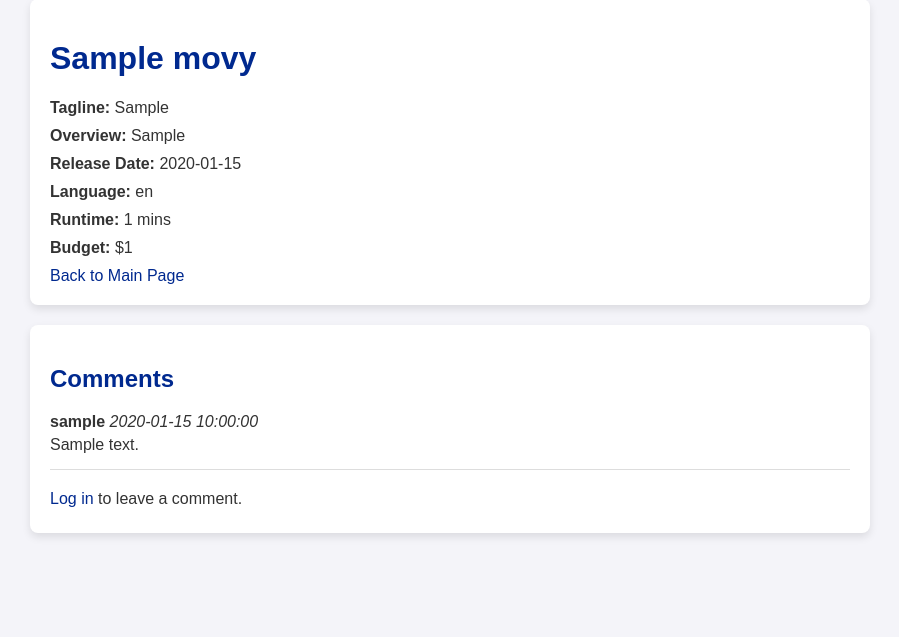
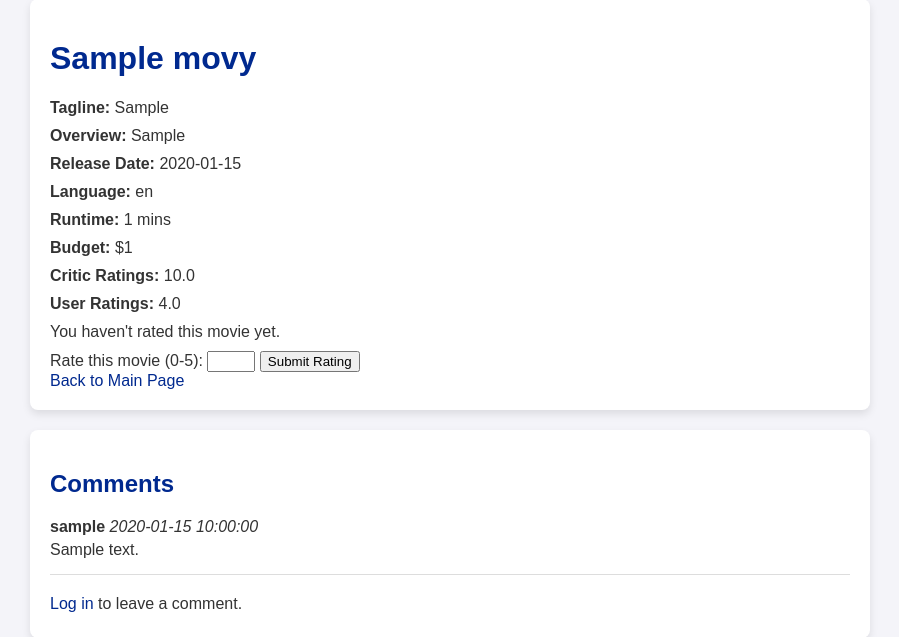
Before and after one commit to fuweiyu/Film-Cataloging-System-DBS-, a Flask app: page /movie/1 in a window 1280 px wide. Shown: the part 111-748 px from the top of the page, without its empty margins (190-1089 px from the left). Run offline with Flask 3, Linux system fonts and the light colour scheme; tables that the repository leaves empty hold one stand-in row (values such as "Sample post").

Commit message:
-Implemented the 'user rating system' on the movie pages (Still has a bug, it shouldn't appear when using guest user) -Modified the movie.html and main.py for that purpose -added 'rate' route -'home' route now pass more parameters associated with those functionalities

```diff
--- a/main.py
+++ b/main.py
@@ -315,6 +315,57 @@ def search():
 
     return render_template("search.html", query=query, search_results=combined_results, title_matches=title_matches, keyword_matches=keyword_matches, is_logged_in=is_logged_in, username=username)
 
+
+#This part was written by FRAN
+# ----------------------------------
+# MOVIE RATING / RATE DETAILS
+# ----------------------------------
+@app.route("/movie/<int:movie_id>/rate", methods=["POST"])
+def rate_movie(movie_id):
+    if 'user_id' not in session:
+        flash("You need to log in to rate a movie.", "warning")
+        return redirect(url_for('login', next=movie_id))
+
+    user_id = session['user_id']
+    try:
+        rating = int(request.form['rating'])
+        if not (0 <= rating <= 5):
+            raise ValueError("Invalid rating value.")
+
+        conn = get_db_connection()
+        cursor = conn.cursor(dictionary=True)
+
+        # Check if the user has already rated the movie
+        cursor.execute("""
+            SELECT rating FROM Ratings WHERE movieId = %s AND userId = %s
+        """, (movie_id, user_id))
+        existing_rating = cursor.fetchone()
+
+        if existing_rating:
+            # Update the rating
+            cursor.execute("""
+                UPDATE Ratings SET rating = %s WHERE movieId = %s AND userId = %s
+            """, (rating, movie_id, user_id))
+            flash("Your rating has been updated.", "success")
+        else:
+            # Insert a new rating
+            cursor.execute("""
+                INSERT INTO Ratings (movieId, userId, rating) VALUES (%s, %s, %s)
+            """, (movie_id, user_id, rating))
+            flash("Thank you for rating this movie!", "success")
+
+        conn.commit()
+    except ValueError:
+        flash("Please enter a valid rating (0-5).", "danger")
+    except Exception as e:
+        flash(f"An error occurred: {e}", "danger")
+    finally:
+        cursor.close()
+        conn.close()
+
+    return redirect(url_for('movie_detail', movie_id=movie_id))
+
+
 # ----------------------------------
 # MOVIE DETAILS
 # ----------------------------------
@@ -323,13 +374,14 @@ def movie_detail(movie_id):
     # Check if user is logged in
     is_logged_in = 'user_id' in session
     username = session.get('username')
+    user_id = session.get('user_id')  # This is repetitive
 
     conn = get_db_connection()
     cursor = conn.cursor(dictionary=True)
 
     # Fetch movie details
     cursor.execute("""
-        SELECT movieId, title, tagline, overview, releaseDate, language, runtime, budget
+        SELECT voteAverage, movieId, title, tagline, overview, releaseDate, language, runtime, budget
         FROM Movies
         WHERE movieId = %s
     """, (movie_id,))
@@ -340,6 +392,30 @@ def movie_detail(movie_id):
         conn.close()
         flash("Movie not found!", "danger")
         return redirect("/search")
+
+    #----------------------------------------RATING CHANGES (BEGIN)
+    # Fetch critic rating (voteAverage) from the movie data
+    average_rating = movie.get('voteAverage', 0)
+
+    # Calculate the average user rating for the movie
+    cursor.execute("""
+        SELECT AVG(rating) as user_rating_average
+        FROM Ratings
+        WHERE movieId = %s
+    """, (movie_id,))
+    user_ratings = cursor.fetchone()
+    user_rating_average = round(user_ratings['user_rating_average'], 2) if user_ratings and user_ratings['user_rating_average'] else 0
+
+    # Fetch user's rating (if logged in)
+    user_rating = None
+    if user_id:
+        cursor.execute("""
+            SELECT rating FROM Ratings WHERE movieId = %s AND userId = %s
+        """, (movie_id, user_id))
+        result = cursor.fetchone()
+        user_rating = result['rating'] if result else None
+    #------------------------------RATING CHANGES (END)
+
 
     # Handle comment submission
     if request.method == "POST":
@@ -383,7 +459,16 @@ def movie_detail(movie_id):
     cursor.close()
     conn.close()
 
-    return render_template("movie.html", movie=movie, comments=comments, is_logged_in=is_logged_in, username=username)
+    return render_template(
+        "movie.html",
+        movie=movie,
+        average_rating=average_rating,
+        user_rating_average=user_rating_average,
+        user_rating=user_rating,
+        comments=comments,
+        is_logged_in=is_logged_in,
+        username=username)
+
 # ----------------------------------
 # EDIT COMMENT
 # ----------------------------------
--- a/templates/movie.html
+++ b/templates/movie.html
@@ -240,6 +240,24 @@
             <p><span>Language:</span> {{ movie['language'] }}</p>
             <p><span>Runtime:</span> {{ movie['runtime'] }} mins</p>
             <p><span>Budget:</span> ${{ '{:,}'.format(movie['budget']) }}</p>
+            <p><span>Critic Ratings:</span> {{ average_rating }}</p>
+            <p><span>User Ratings:</span> {{ user_rating_average }}</p>
+
+            {% if user_rating %}
+            <p><span>Your Rating:</span> {{ user_rating }}</p>
+            <form method="POST" action="/movie/{{ movie['movieId'] }}/rate">
+                <label for="new-rating">Update your rating (0-5):</label>
+                <input type="number" id="new-rating" name="rating" min="0" max="5" required>
+                <button type="submit">Update Rating</button>
+            </form>
+            {% else %}
+            <p>You haven't rated this movie yet.</p>
+            <form method="POST" action="/movie/{{ movie['movieId'] }}/rate">
+                <label for="new-rating">Rate this movie (0-5):</label>
+                <input type="number" id="new-rating" name="rating" min="0" max="5" required>
+                <button type="submit">Submit Rating</button>
+            </form>
+            {% endif %}
         </div>
 
         <a href="/search">Back to Main Page</a>
```
